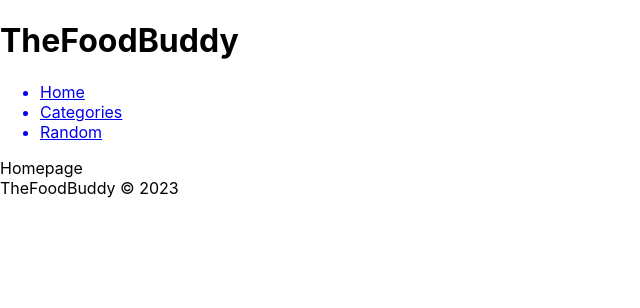
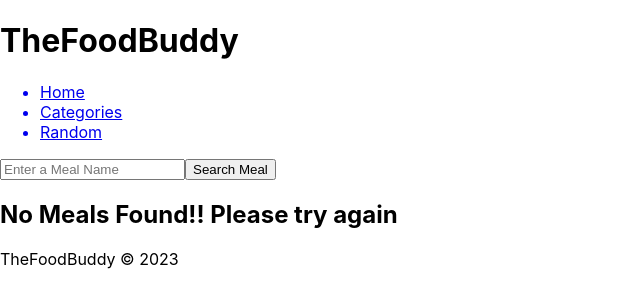
Before and after one commit to venkatamadhav/thefoodbuddy, a React (Create React App) app: page / in a window 1280 px wide. Shown: the top 308 px of the page, without its empty margins (0-640 px from the left). Built offline with nearby package versions, Linux system fonts and the light colour scheme.

Commit message:
Added Meal search

```diff
--- a/src/components/Homepage.js
+++ b/src/components/Homepage.js
@@ -1,8 +1,50 @@
-import React from 'react'
+import React, { useCallback } from 'react'
+import { useState , useEffect} from 'react'
 
 const Homepage = () => {
+  const [SearchValue, setSearchValue] = useState("");
+  const [MealData, setMealData] = useState();
+
+  const Searchmeal = (e) => {
+    setSearchValue(e.target.value.toLowerCase());
+    console.log(SearchValue)
+  }
+
+  const SearchMeal = useCallback(() => {
+    const fetchData = async () => {
+      try {
+        console.log(SearchValue)
+        const res = await fetch(`https://www.themealdb.com/api/json/v1/1/search.php?s=${SearchValue}`);
+        const MealData = await res.json();
+        console.log(MealData.meals);
+        setMealData(MealData.meals);
+      } catch (err) {
+        console.log(err);
+      }
+    };
+    fetchData();
+  }, [SearchValue]);
+
   return (
-    <div>Homepage</div>
+    <div className="Home">
+      <div className="home-search">
+        <input type="text" placeholder='Enter a Meal Name' value={SearchValue} onChange={Searchmeal}/>
+        <button onClick={SearchMeal}>Search Meal</button>
+      </div>
+      <div className="home-meals">
+        { MealData ? (
+          MealData.map((meal) => (
+          <div className='Meals-grid' key={meal.idMeal}>
+            <img src={meal.strMealThumb} alt="Meal"/>
+            <h4>{meal.strMeal}</h4>
+          </div>
+        ))
+        ) : (
+          <h2>No Meals Found!! Please try again</h2>
+        )
+        }
+      </div>
+    </div>
   )
 }
 
```
